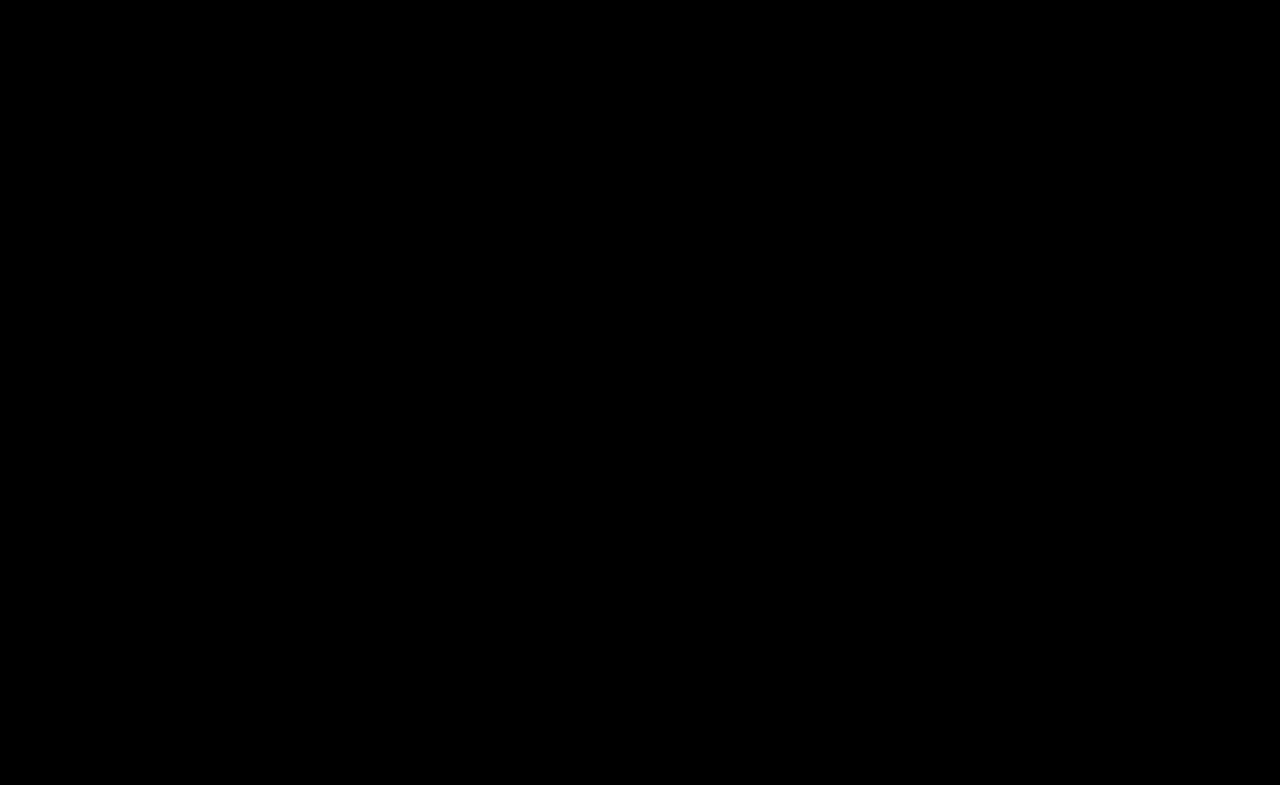
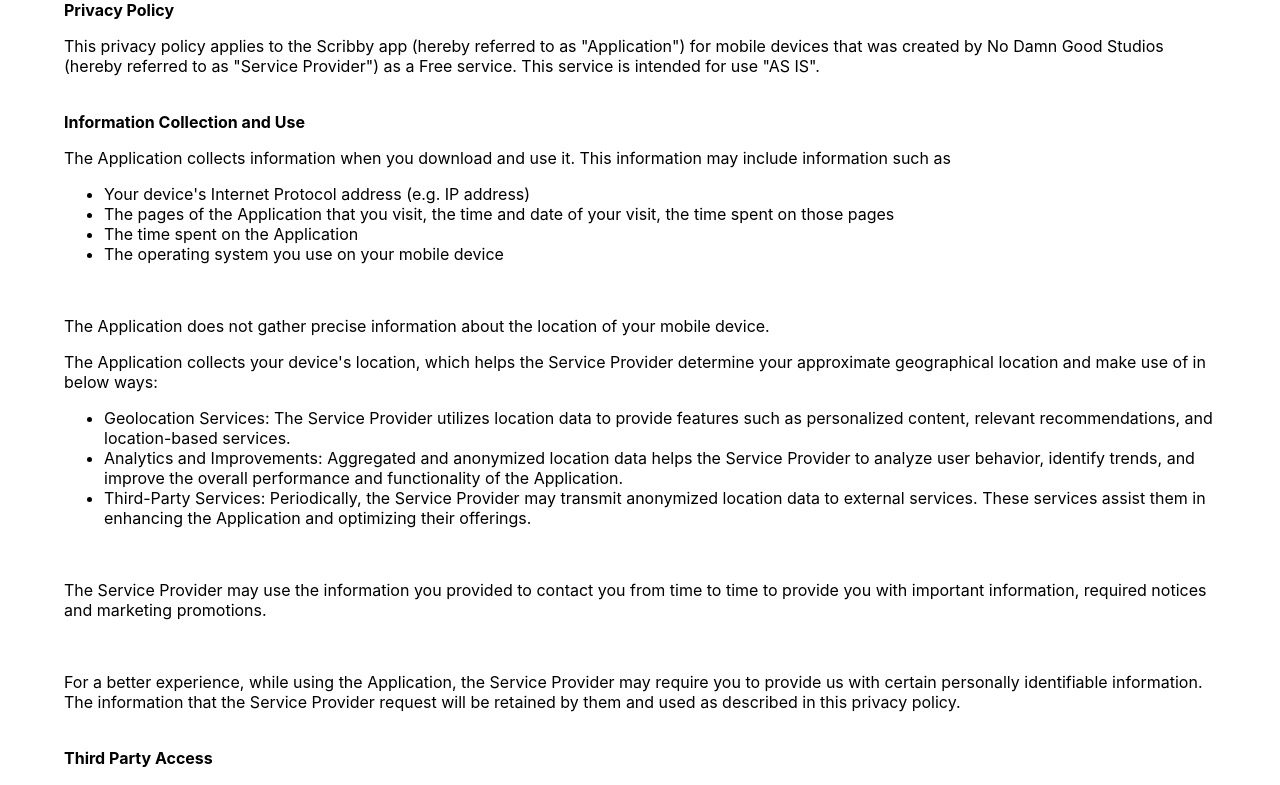
Before and after one commit to SamCentury1/no_damn_good, a React (Create React App) app: page /games/scribby/privacy-policy in a window 1280 px wide. Shown: the top 785 px of the page. Built offline with nearby package versions, Linux system fonts and the light colour scheme; a web font is replaced by a local one.

Commit message:
updated the privacy policy page for scribby

```diff
--- a/src/views/scribby/privacy_policy_page/ScribbyPrivacyPolicy.css
+++ b/src/views/scribby/privacy_policy_page/ScribbyPrivacyPolicy.css
@@ -3,4 +3,11 @@
     flex-direction: column;
     justify-content: center;
     align-items: center;
+    background-color: white;
 }
+
+.scribby-privacy-policy-sub-container {
+    width: 90%;
+    margin: auto;
+
+}
--- a/src/views/scribby/privacy_policy_page/ScribbyPrivacyPolicy.js
+++ b/src/views/scribby/privacy_policy_page/ScribbyPrivacyPolicy.js
@@ -1,9 +1,11 @@
 import React from 'react'
 import './ScribbyPrivacyPolicy.css'
+import Footer from '../../../components/Footer/Footer'
 
 const ScribbyPrivacyPolicy = () => {
   return (
     <div className='scribby-privacy-policy-container'>
+      <div className='scribby-privacy-policy-sub-container'>
         <strong>Privacy Policy</strong>
         <p>This privacy policy applies to the Scribby app (hereby referred to as "Application") for mobile devices that was created by No Damn Good Studios (hereby referred to as "Service Provider") as a Free service. This service is intended for use "AS IS".</p>
         <br/>
@@ -118,8 +120,11 @@
         <p>
         If you have any questions regarding privacy while using the Application, or have questions about the practices, please contact the Service Provider via email at sam.century@nodamngoodstudios.com.</p>
         <hr/>
+      </div >
 
+      <Footer/>
     </div>
+
   )
 }
 
```
Lines whose indentation alone changed are shown as unchanged.
